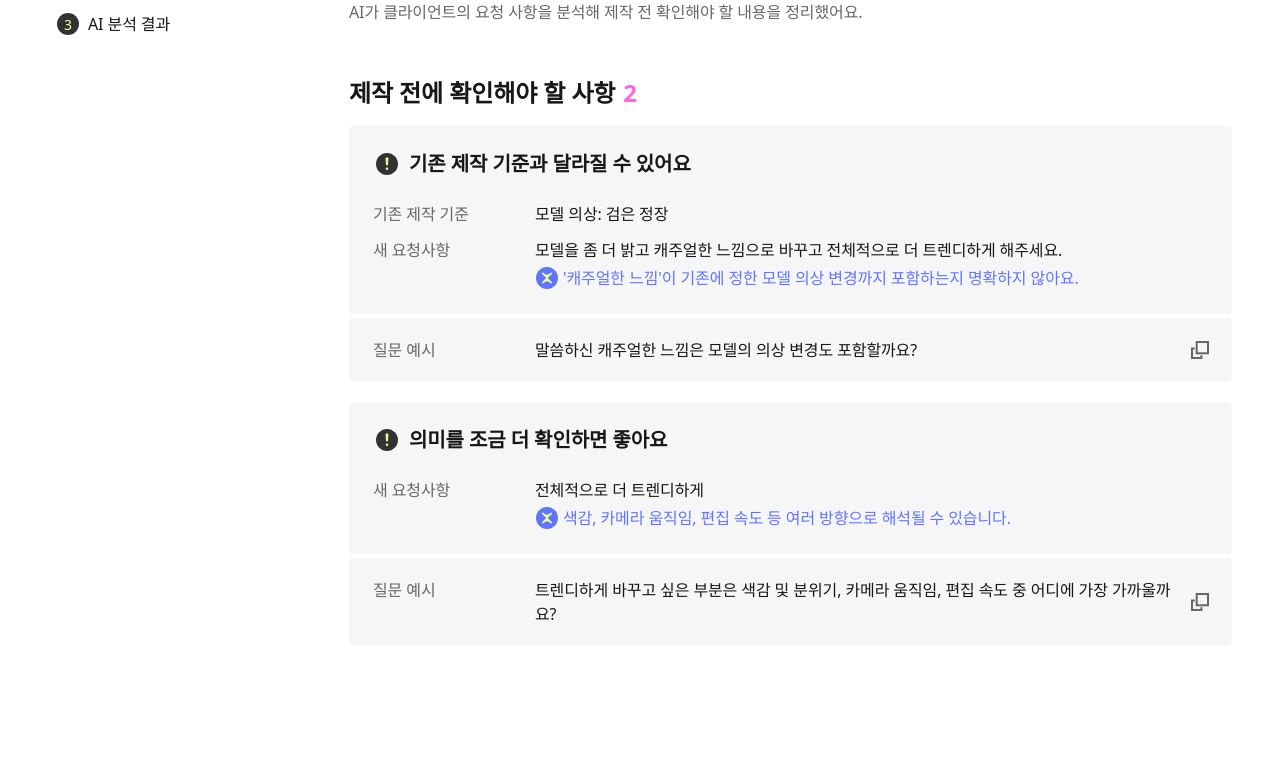
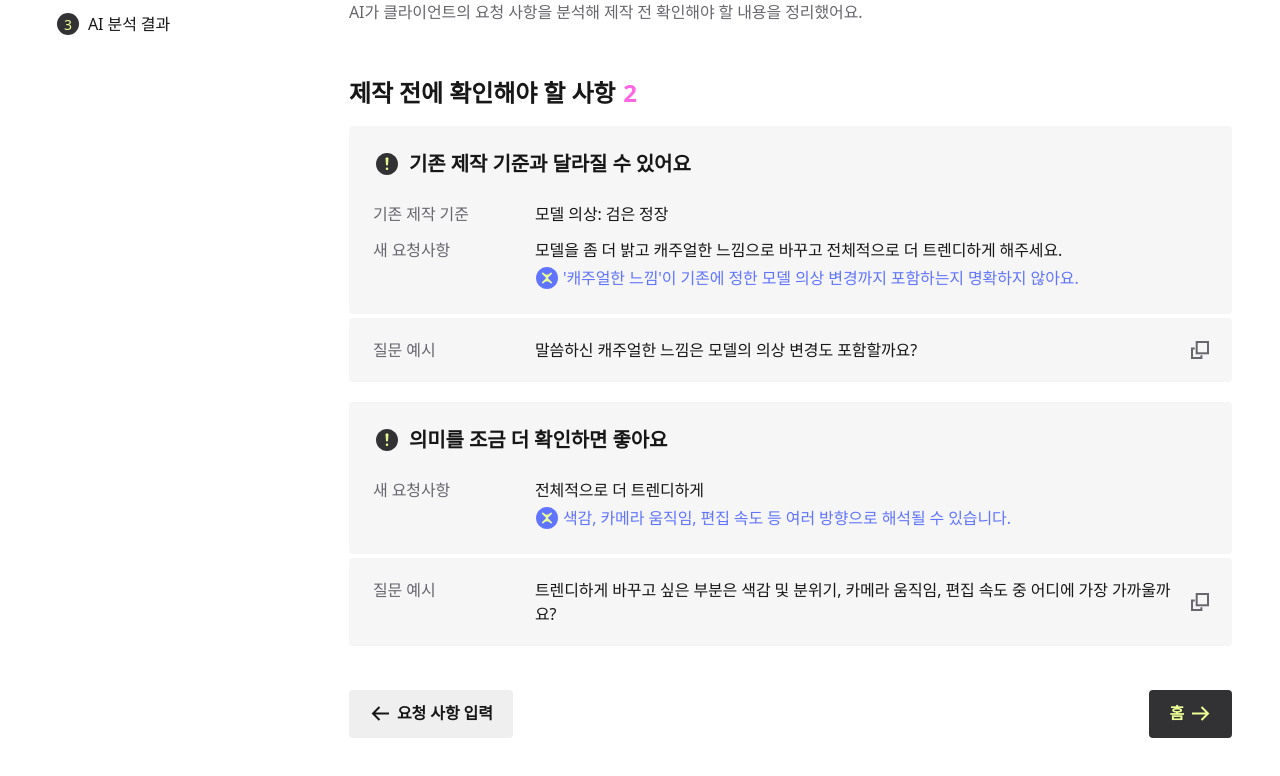
Before and after one commit to SCO-LOCK/FE, a React (Vite) app: page /result in a window 1280 px wide. Shown: the part 232-1008 px from the top of the page. Before the commit the page ends 974 px from the top, so only its background shows below. Built offline with nearby package versions, Linux system fonts and the light colour scheme; a web font is replaced by a local one.

Commit message:
feat: 분석 결과 페이지 하단 이동 버튼 추가

```diff
--- a/src/pages/ResultPage.tsx
+++ b/src/pages/ResultPage.tsx
@@ -6,12 +6,15 @@ import ReportCard from '../components/report/ReportCard';
 import ReportCardInteractive from '../components/report/ReportCardInteractive';
 import { MOCK_FINDINGS } from '../mocks/findings';
 import ReportCardItem from '../components/report/ReportCardItem';
+import arrowRightIcon from '../assets/icons/arrow-line-right-icon.svg';
+import ActionButton from '../components/common/ActionButton';
+import { PATHS } from '../routes/paths';
 
 const STEPS = ['프로젝트 정보 입력', '요청 사항 입력', 'AI 분석 결과'];
 
 export default function ResultPage() {
   const navigate = useNavigate();
-  const findings = MOCK_FINDINGS; // ★ TODO: 요청 페이지에서 넘겨받은 결과로 교체
+  const findings = MOCK_FINDINGS;
 
   return (
     <main className="page-grid mt-10 flex-1 pb-24">
@@ -70,6 +73,23 @@ export default function ResultPage() {
             )}
           </section>
         </div>
+        <div className="mt-auto flex justify-between">
+          <ActionButton
+            size="large"
+            leftIcon={<img src={arrowLeftIcon} alt="" className="size-full" />}
+            onClick={() => navigate(PATHS.request)}
+          >
+            요청 사항 입력
+          </ActionButton>
+          <ActionButton
+            size="large"
+            variant="brandInverse"
+            rightIcon={<img src={arrowRightIcon} alt="" className="size-full" />}
+            onClick={() => navigate(PATHS.home)}
+          >
+            홈
+          </ActionButton>
+        </div>
       </div>
     </main>
   );
```
